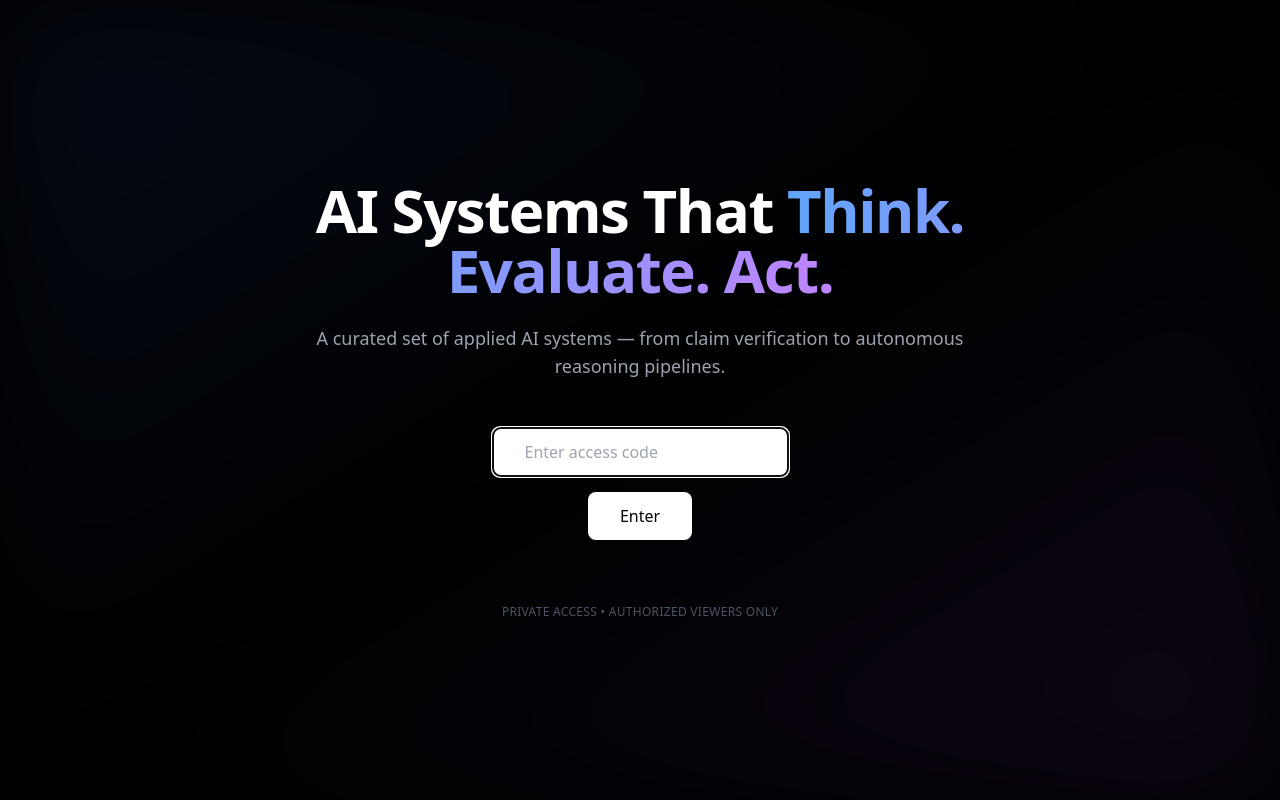
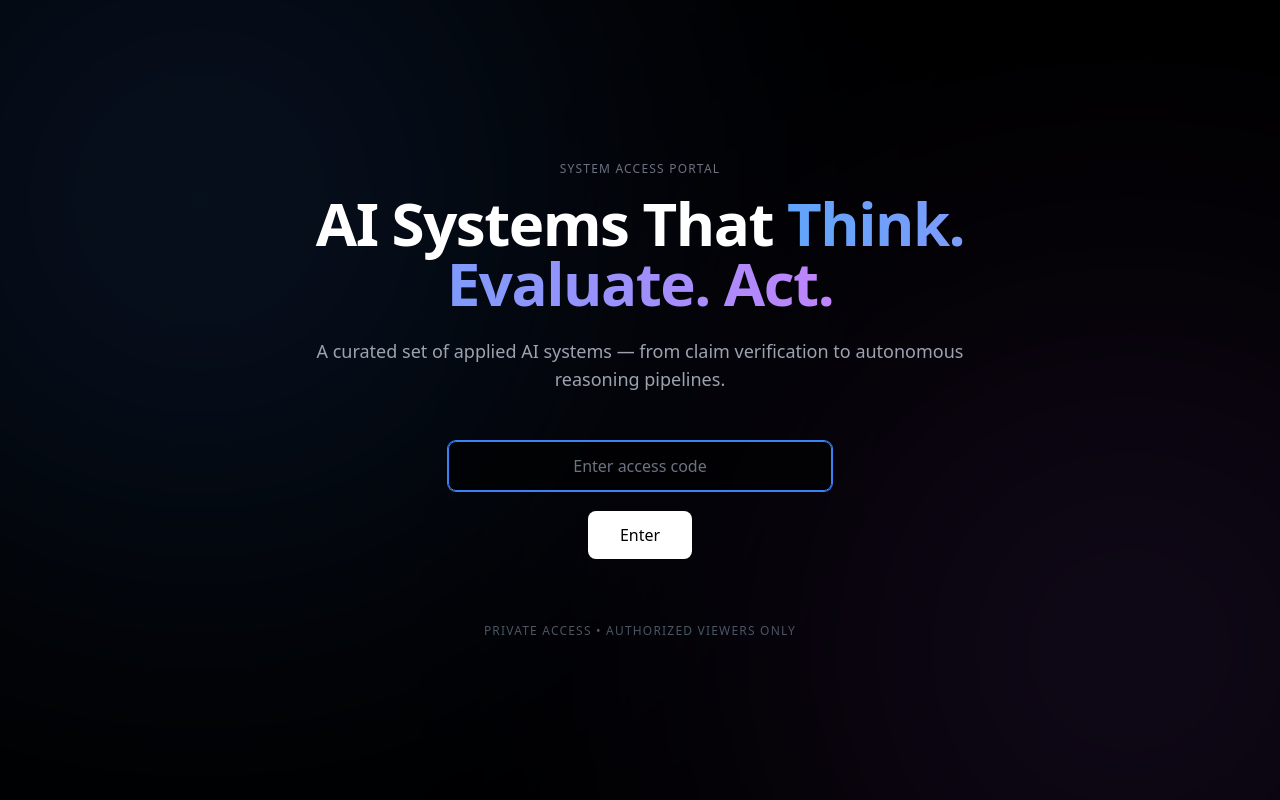
Before and after one commit to nickmelamed/site, a Next.js app in the folder site-npx/: page / in a window 1280 px wide. Built offline with nearby package versions, Linux system fonts and the light colour scheme.

Commit message:
added some fade animations, fixed password

```diff
--- a/site-npx/app/page.tsx
+++ b/site-npx/app/page.tsx
@@ -1,11 +1,16 @@
 "use client";
 
-import { useState } from "react";
+import { useEffect, useState } from "react";
 
 export default function Home() {
   const [password, setPassword] = useState("");
   const [error, setError] = useState("");
   const [loading, setLoading] = useState(false);
+  const [visible, setVisible] = useState(false);
+
+  useEffect(() => {
+    setTimeout(() => setVisible(true), 200); // fade-in delay
+  }, []);
 
   const handleSubmit = async () => {
     setError("");
@@ -28,11 +33,23 @@ export default function Home() {
   return (
     <main className="relative min-h-screen bg-black text-white flex items-center justify-center px-6 overflow-hidden">
 
-      {/* Background glow */}
-      <div className="absolute inset-0 bg-gradient-to-br from-blue-600/10 via-transparent to-purple-600/10 blur-3xl" />
+      {/* Animated background glow */}
+      <div className="absolute inset-0 opacity-30">
+        <div className="absolute w-[600px] h-[600px] bg-blue-500 rounded-full blur-[200px] top-[-100px] left-[-100px] animate-pulse" />
+        <div className="absolute w-[500px] h-[500px] bg-purple-500 rounded-full blur-[200px] bottom-[-100px] right-[-100px] animate-pulse" />
+      </div>
 
-      {/* Center container */}
-      <div className="relative z-10 max-w-2xl w-full text-center">
+      {/* Content */}
+      <div
+        className={`relative z-10 max-w-2xl w-full text-center transition-all duration-1000 ${
+          visible ? "opacity-100 translate-y-0" : "opacity-0 translate-y-6"
+        }`}
+      >
+
+        {/* System label */}
+        <div className="text-xs tracking-widest text-gray-500 mb-4">
+          SYSTEM ACCESS PORTAL
+        </div>
 
         {/* Headline */}
         <h1 className="text-5xl md:text-6xl font-semibold tracking-tight leading-tight mb-6">
@@ -47,38 +64,36 @@ export default function Home() {
           A curated set of applied AI systems — from claim verification to autonomous reasoning pipelines.
         </p>
 
-        {/* Password box */}
-        <div className="flex flex-col items-center gap-4">
+        {/* Input section */}
+        <div className="flex flex-col items-center gap-5">
 
-          <div className="w-full max-w-sm">
           <input
             type="password"
             placeholder="Enter access code"
             value={password}
+            autoFocus
             onChange={(e) => setPassword(e.target.value)}
-              autoFocus
             onKeyDown={(e) => e.key === "Enter" && handleSubmit()}
-              className="px-8 py-3 rounded-lg bg-white text-black font-medium hover:bg-gray-200 hover:scale-[1.02] active:scale-[0.98] transition"
+            className="w-full max-w-sm px-5 py-3 rounded-lg bg-black/60 border border-gray-700 text-center text-white placeholder-gray-500 focus:outline-none focus:border-blue-500 focus:ring-1 focus:ring-blue-500 transition"
           />
-          </div>
 
           <button
             onClick={handleSubmit}
-            className="px-8 py-3 rounded-lg bg-white text-black font-medium hover:bg-gray-200 transition disabled:opacity-50"
             disabled={loading}
+            className="px-8 py-3 rounded-lg bg-white text-black font-medium hover:bg-gray-200 hover:scale-[1.02] active:scale-[0.98] transition disabled:opacity-50"
           >
             {loading ? "Authenticating..." : "Enter"}
           </button>
 
           {error && (
-            <p className="text-red-500 text-sm mt-2 animate-pulse">
+            <p className="text-red-500 text-sm animate-pulse">
               {error}
             </p>
           )}
         </div>
 
-        {/* Footer subtle */}
-        <div className="mt-16 text-xs text-gray-600 tracking-wide">
+        {/* Footer */}
+        <div className="mt-16 text-xs text-gray-600 tracking-widest">
           PRIVATE ACCESS • AUTHORIZED VIEWERS ONLY
         </div>
       </div>
```
Lines whose indentation alone changed are shown as unchanged.
